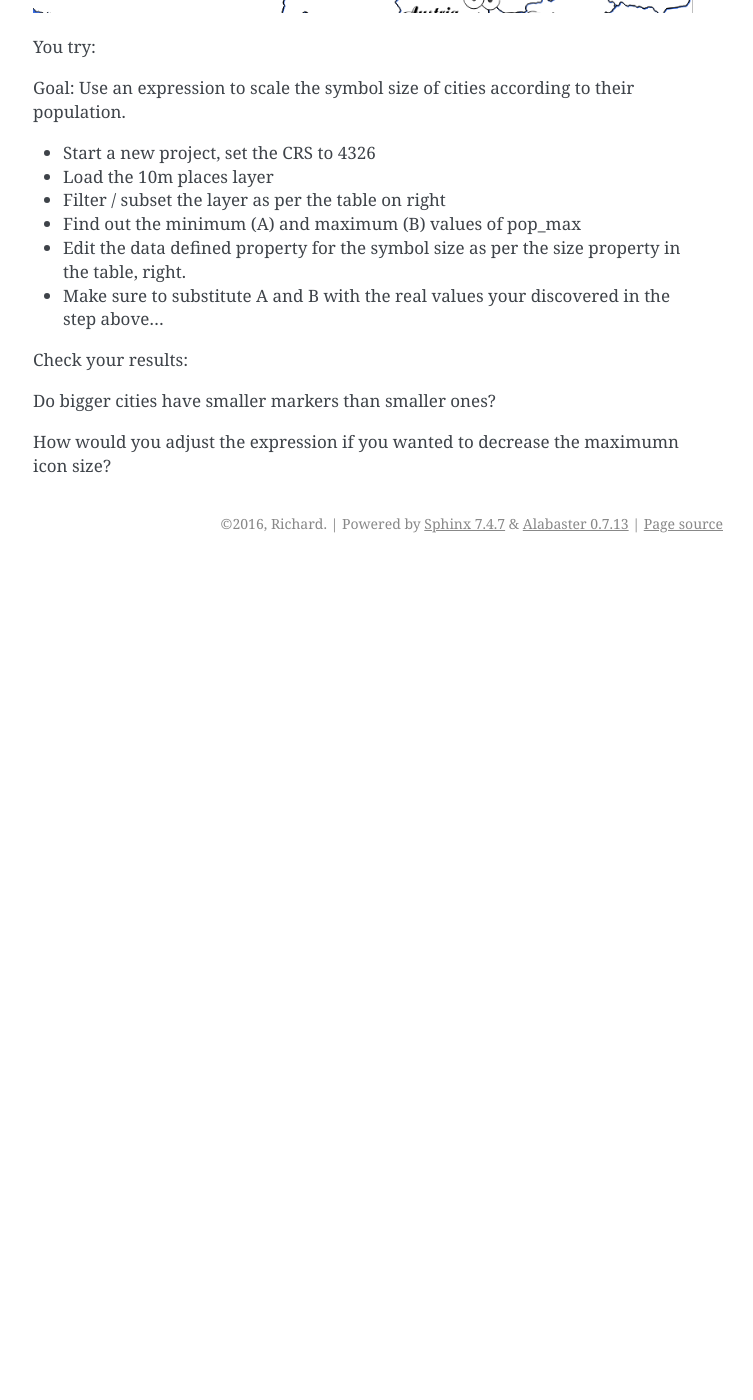
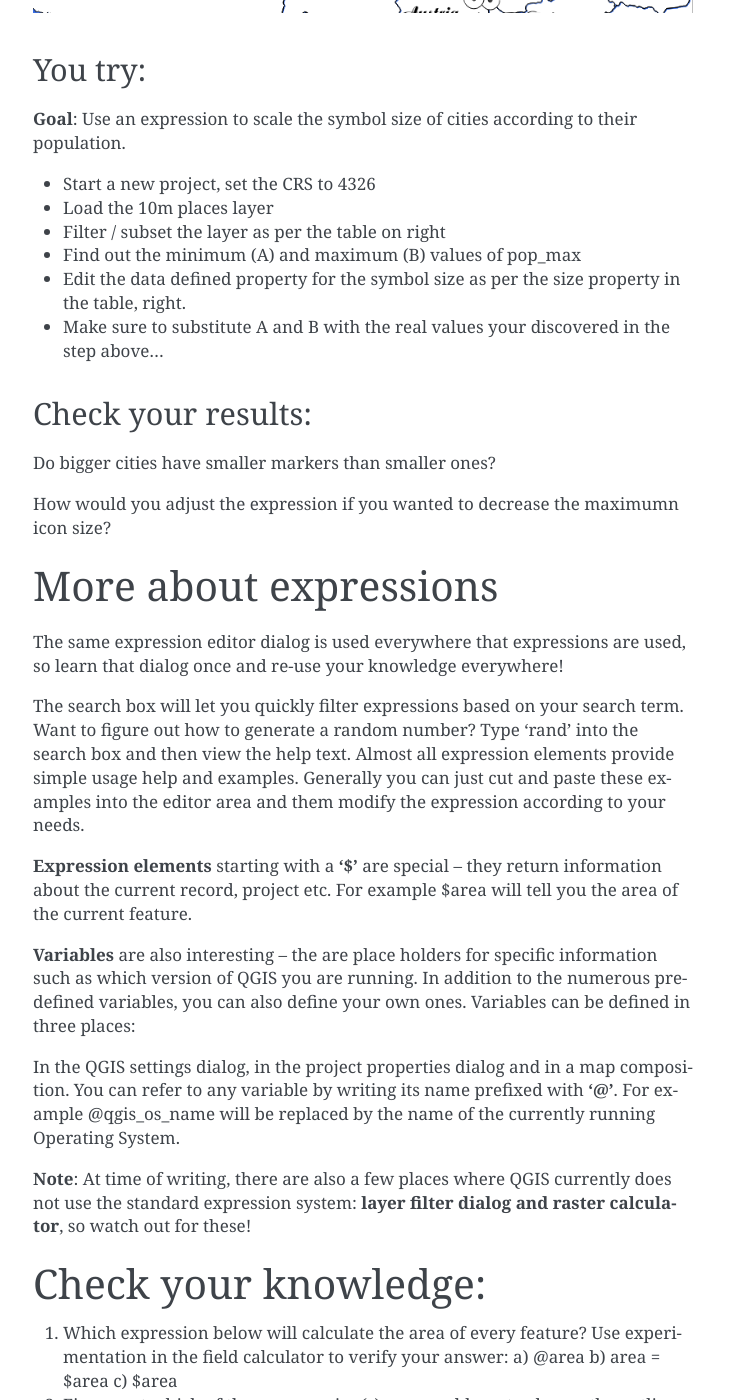
Before and after one commit to rduivenvoorde/rstmd, a Sphinx documentation site: the page built from source/workshop/day1/qgis-expressions.md, in a window 1280 px wide and 1400 px high, scrolled down 473 px. Shown: the whole window, without its empty margins (387-1140 px from the left). Built offline with Sphinx 7.4.7, drawn with Linux system fonts in a browser that asks for light colours; before the commit the page ends 1036 px from its top, so only the background shows below that; some of the changed text lies outside the part shown.

Commit message:
Update qgis-expressions.md

```diff
--- a/source/workshop/day1/qgis-expressions.md
+++ b/source/workshop/day1/qgis-expressions.md
@@ -1,7 +1,6 @@
 
 
-Expressions in Context
-======================
+# Expressions in Context
 
 “Expressions are a core component of QGIS. They let you define rules to govern just
 about ever aspect of QGIS behaviour.”
@@ -14,9 +13,9 @@ attributes.
 
 ![Expressions map1](images/en/expressionsmap.png "Expressions map2")
 
-You try:
+## You try:
 
-Goal: Use an expression to scale the symbol size of cities according to their population.
+**Goal**: Use an expression to scale the symbol size of cities according to their population.
 * Start a new project, set the CRS to 4326
 * Load the 10m places layer
 * Filter / subset the layer as per the table on right
@@ -25,8 +24,57 @@ Goal: Use an expression to scale the symbol size of cities according to their po
 * Make sure to substitute A and B with the real values your discovered in the step above...
 
 
-Check your results:
+## Check your results:
 
 Do bigger cities have smaller markers than smaller ones?
 
 How would you adjust the expression if you wanted to decrease the maximumn icon size?
+
+# More about expressions
+
+The same expression editor dialog is used everywhere that expressions are used, so learn
+that dialog once and re-use your knowledge everywhere!
+
+The search box will let you quickly filter expressions based on your search term. Want to
+figure out how to generate a random number? Type 'rand' into the search box and then
+view the help text. Almost all expression elements provide simple usage help and
+examples. Generally you can just cut and paste these examples into the editor area and
+them modify the expression according to your needs.
+
+**Expression elements** starting with a **'$'** are special – they return information about the
+current record, project etc. For example $area will tell you the area of the current feature.
+
+**Variables** are also interesting – the are place holders for specific information such as
+which version of QGIS you are running. In addition to the numerous pre-defined variables,
+you can also define your own ones. Variables can be defined in three places:
+
+In the QGIS settings dialog, in the project properties dialog and in a map composition. You
+can refer to any variable by writing its name prefixed with **'@'**. For example
+@qgis_os_name will be replaced by the name of the currently running Operating System.
+
+**Note**: At time of writing, there are also a few places where QGIS currently does not use
+the standard expression system: **layer filter dialog and raster calculator**, so watch out
+for these!
+
+# Check your knowledge:
+
+1. Which expression below will calculate the area of every feature? Use
+experimentation in the field calculator to verify your answer:
+  a) @area
+  b) area = $area
+  c) $area
+
+2. Figure out which of these expression(s) you would use to change the outline
+colour of a symbol from the places when max_pop is larger then 5 million
+people. Experiment in the symbol properties panel:
+  a) CASE WHEN pop_max > 5000000 THEN color_rgb(255,0,0) ELSE color_rgb(0,0,0) END
+  b) IF(pop_max > 5000000, color_rgb(255,0,0), color_rgb(0,0,0))
+  c) if pop_max is > 5000000 then red else black
+
+# Further reading:
+
+There is no one good source on expressions, google is your friend here! Here are some
+interesting examples to read about though:
+- http://nyalldawson.net/2015/12/exploring-variables-in-qgis-2-12-part-1/
+- https://anitagraser.com/2011/10/27/expression-based-labeling-for-qgis/
+- http://docs.qgis.org/testing/en/docs/pyqgis_developer_cookbook/expressions.html
```
